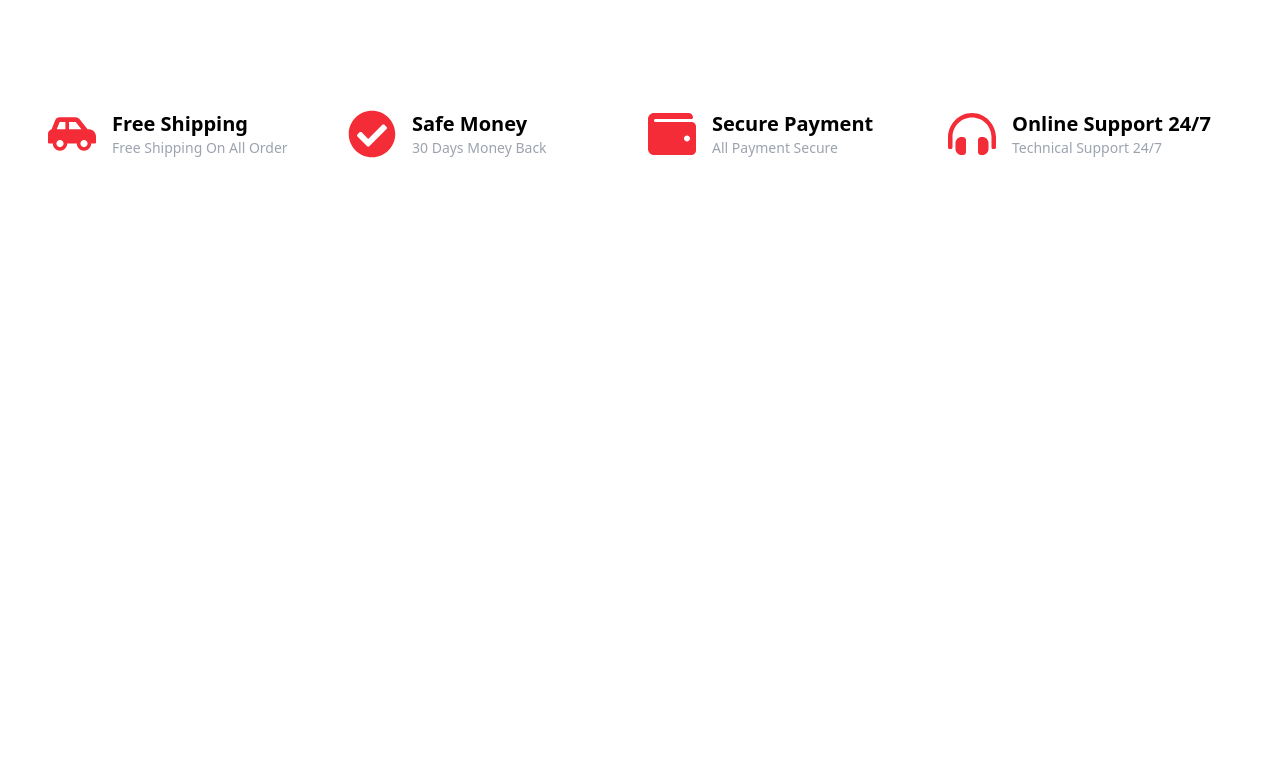
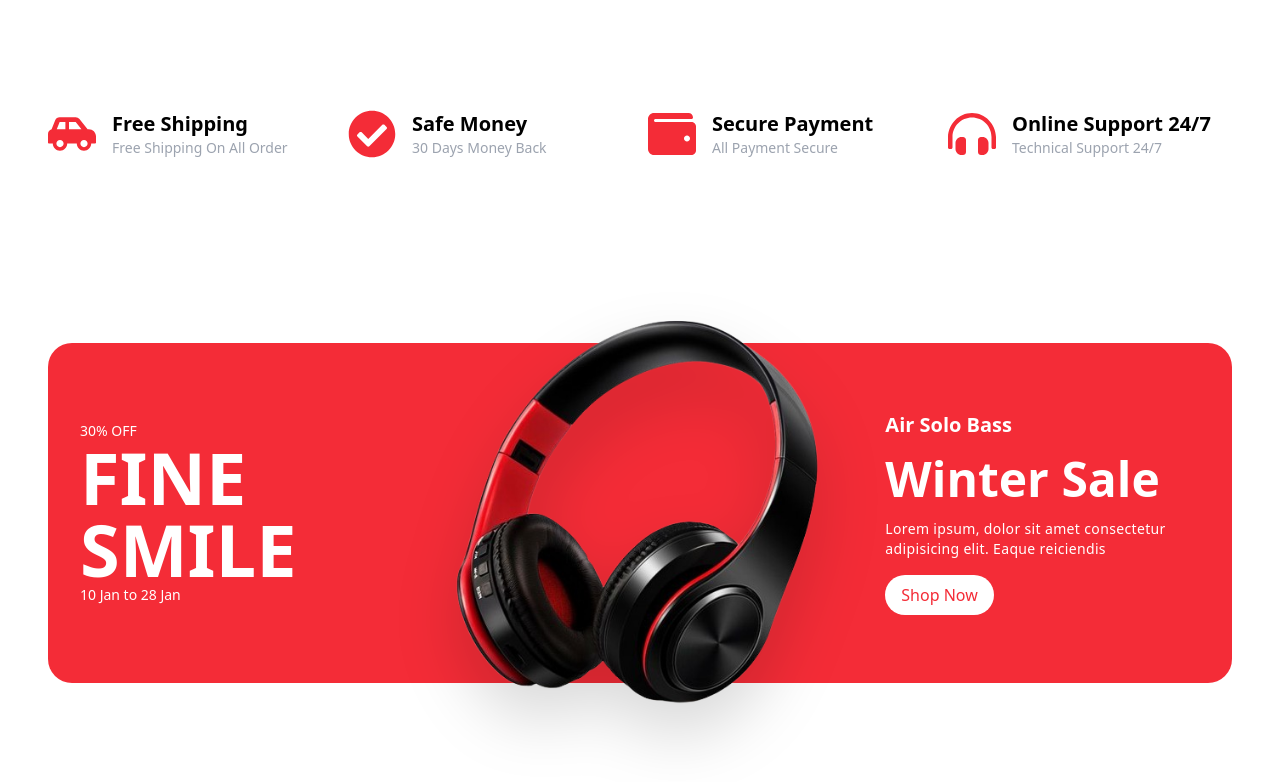
Before and after one commit to alidu28/Shopsy_Ecommerce, a React (Vite) app: page / in a window 1280 px wide. Shown: the part 1464-2246 px from the top of the page. Before the commit the page ends 1702 px from the top, so only its background shows below. Built offline with nearby package versions, Linux system fonts and the light colour scheme.

Commit message:
"Updated"

```diff
--- a/src/App.jsx
+++ b/src/App.jsx
@@ -5,6 +5,20 @@
 import Category from "./components/Category/Category"
 import Category2 from "./components/Category/Category2"
 import Services from "./components/Services/Services"
+import Banner from "./components/Banner/Banner"
+
+import headphone from "./assets/hero/headphone.png"
+
+const BannerData = {
+  discount: "30% OFF",
+  title: "Fine Smile",
+  date: "10 Jan to 28 Jan",
+  image: headphone,
+  title2: "Air Solo Bass",
+  title3: "Winter Sale",
+  title4: "Lorem ipsum, dolor sit amet consectetur adipisicing elit. Eaque reiciendis",
+  bgColor: "#f42c37",
+};
 
 function App() {
 
@@ -15,6 +29,7 @@
       <Category/>
       <Category2/>
       <Services/>
+      <Banner data={BannerData}/>
     </div>
   )
 }
--- /dev/null
+++ b/src/components/Banner/Banner.jsx
@@ -0,0 +1,34 @@
+/* eslint-disable no-unused-vars */
+/* eslint-disable react/prop-types */
+import React from "react"
+
+const Banner = ({ data }) => {
+  return (
+    <div className="min-h-[550px] flex justify-center items-center py-12">
+        <div className="container">
+            <div style={{ backgroundColor: data.bgColor }}  className="grid grid-cols-1 md:grid-cols-3 gap-6 items-center text-white rounded-3xl">
+                {/* first col */}
+                <div className="p-6 sm:p-8">
+                    <p className="text-sm">{data.discount}</p>
+                    <h1 className="uppercase text-4xl lg:text-7xl font-bold"> {""} {data.title}</h1>
+                    <p className="text-sm">{data.date}</p>
+                </div>
+                {/* second col */}
+                <div className="h-full flex item-center">
+                    <img src={data.image} alt="" className="scale-125 w-[250px] md:w-[340px] mx-auto drop-shadow-2xl object-cover"/>
+                </div>
+                {/* third col */}
+                <div className="flex flex-col justify-center gap-4 p-6 sm:p-8">
+                    <p className="font-bold text-xl">{data.title2}</p>
+                    <p className="text-3xl sm:text-5xl font-bold">{data.title3}</p>
+                    <p className="text-sm tracking-wide leading-5">{data.title4}</p>
+                    <div>
+                        <button style={{ color:data.bgColor }} className="bg-white  py-2 px-4 rounded-full">Shop Now</button>
+                    </div>
+                </div>
+            </div>
+        </div>
+    </div>
+  )
+}
+export default Banner
--- a/src/components/Category/Category2.jsx
+++ b/src/components/Category/Category2.jsx
@@ -1,3 +1,4 @@
+/* eslint-disable no-unused-vars */
 import React from 'react'
 import Image1 from "../../assets/category/gaming.png"
 import Image2 from "../../assets/category/vr.png"
--- a/src/components/Hero/Hero.jsx
+++ b/src/components/Hero/Hero.jsx
@@ -1,3 +1,4 @@
+/* eslint-disable no-unused-vars */
 import React from "react";
 import Slider from "react-slick";
 import Image1 from "../../assets/hero/headphone.png";
--- a/src/components/Services/Services.jsx
+++ b/src/components/Services/Services.jsx
@@ -39,7 +39,7 @@
       <div className="container my-14 md:my-20">
         <div className="grid grid-cols-2 lg:grid-cols-4 gap-4 gap-y-8">
             {ServiceData.map((data) => (
-                <div className="flex flex-col items-start sm:flex-row gap-4">
+                <div key={data} className="flex flex-col items-start sm:flex-row gap-4">
                     {data.icon}
                     <div>
                     <h1 className="lg:text-xl font-bold">{data.title}</h1>
```
